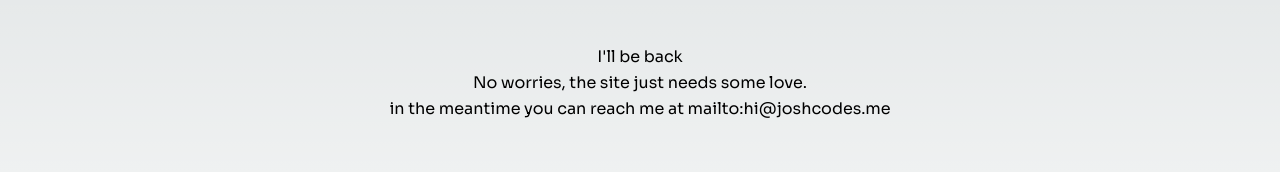
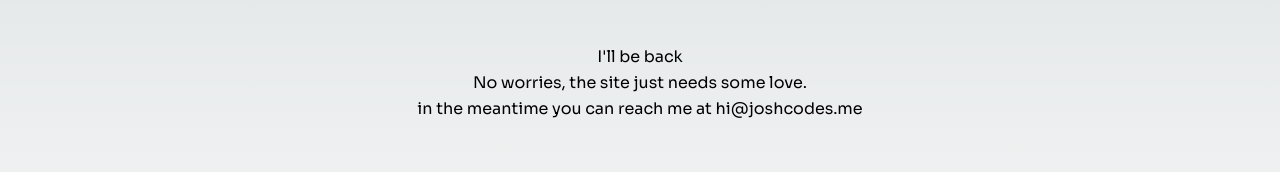
Before and after one commit to joshzee/portfolio, a Next.js app: page / in a window 1280 px wide. Shown: the part 317-489 px from the top of the page. Built offline with nearby package versions, Linux system fonts and the light colour scheme.

Commit message:
Added Back Soon landing page 2

```diff
--- a/app/page.js
+++ b/app/page.js
@@ -22,7 +22,7 @@ const Home = () => {
 
         <h1>I&apos;ll be back</h1>
         <h3>No worries, the site just needs some love.<br/>
-        in the meantime you can reach me at <span className="bsp">mailto:hi@joshcodes.me</span>
+        in the meantime you can reach me at hi@joshcodes.me
         </h3>
       </a>
       </div>
```
